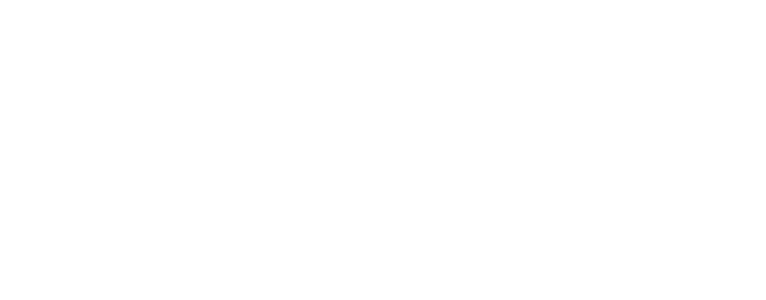
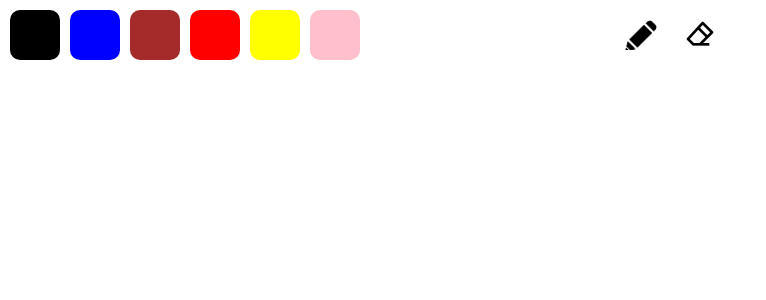
Before and after one commit to Vaishali054/VirtualWhiteboard, a React (Create React App) app: page / in a window 1280 px wide. Shown: the top 300 px of the page, without its empty margins (0-766 px from the left). Built offline with nearby package versions, Linux system fonts and the light colour scheme.

Commit message:
added color palette

```diff
--- a/src/App.js
+++ b/src/App.js
@@ -1,10 +1,10 @@
-
 import './App.css';
+import ColorPalette from './components/Palette/ColorPalette';
 
 function App() {
   return (
     <div className="App">
-
+       <ColorPalette/>
     </div>
   );
 }
--- /dev/null
+++ b/src/components/Palette/ColorPalette.css
@@ -0,0 +1,89 @@
+.color-box {
+    width: 50px;
+    height: 50px;
+    display: inline-block;
+    /*margin-right: 10px;*/
+    border-radius: 10px;
+    margin-right: 10px;
+    cursor: pointer;
+}
+.red {
+    background-color: red;
+}
+
+.black {
+    background-color: black;
+}
+
+.blue {
+    background-color: blue;
+}
+
+.brown {
+    background-color: brown;
+}
+
+.yellow {
+    background-color: yellow;
+}
+
+.pink {
+    background-color: pink;
+}
+
+.color-palette {
+    position: absolute;
+    top: 10px;
+    left: 10px;
+}
+
+@media (max-width: 600px) {
+    .color-box {
+        /* width: 20px;
+        height: 20px;*/
+        width: 30px;
+        height: 30px;
+        margin-right: 5px;
+    }
+}
+
+.pencil
+ {
+    margin-left: 60px;
+    width: 50px;
+    height: 30px;
+    display: inline-block;
+    cursor: pointer;
+    background-size: contain;
+    border-radius: 10px;
+    margin-right: 10px;
+    cursor: pointer;
+    background: url('../../Assets/pencil.png') no-repeat center;
+}
+
+@media (max-width: 600px) {
+
+    .pencil {
+        width: 30px;
+        height: 30px;
+    }
+}
+
+.eraser {
+    margin-top: 20px;
+    width: 50px;
+    height: 30px;
+    display:inline-flex;
+    cursor: pointer;
+    background-size: contain;
+    border-radius: 10px;
+    cursor: pointer;
+    background: url('../../Assets/eraser.png') no-repeat center;
+}
+
+@media (max-width: 600px) {
+    .eraser {
+        width: 30px;
+        height: 30px;
+    }
+}
--- /dev/null
+++ b/src/components/Palette/ColorPalette.jsx
@@ -0,0 +1,74 @@
+import React, { useState } from 'react';
+import './ColorPalette.css';
+
+function ColorPalette() {
+  const [selectedColor, setSelectedColor] = useState(null);
+  const [selectedTool, setSelectedTool] = useState(null);
+
+  const handleColorClick = (color) => {
+    setSelectedColor(color);
+  };
+
+  const handleToolClick = (tool) => {
+    setSelectedTool(tool);
+  };
+
+  return (
+    <div className="container">
+      <div className="color-palette">
+        <div
+          className={`color-box black ${
+            selectedColor === 'black' ? 'selected' : ''
+          }`}
+          onClick={() => handleColorClick('black')}
+        ></div>
+        <div
+          className={`color-box blue ${
+            selectedColor === 'blue' ? 'selected' : ''
+          }`}
+          onClick={() => handleColorClick('blue')}
+        ></div>
+        <div
+          className={`color-box brown ${
+            selectedColor === 'brown' ? 'selected' : ''
+          }`}
+          onClick={() => handleColorClick('brown')}
+        ></div>
+        <div
+          className={`color-box red ${
+            selectedColor === 'red' ? 'selected' : ''
+          }`}
+          onClick={() => handleColorClick('red')}
+        ></div>
+        <div
+          className={`color-box yellow ${
+            selectedColor === 'yellow' ? 'selected' : ''
+          }`}
+          onClick={() => handleColorClick('yellow')}
+        ></div>
+        <div
+          className={`color-box pink ${
+            selectedColor === 'pink' ? 'selected' : ''
+          }`}
+          onClick={() => handleColorClick('pink')}
+        ></div>
+      </div>
+       <div
+    className={`pencil ${
+        selectedTool === 'pencil' ? 'selected' : ''
+    }`}
+    onClick={() => handleToolClick('pencil')}
+></div>
+<div
+    className={`eraser ${
+        selectedTool === 'eraser' ? 'selected' : ''
+    }`}
+    onClick={() => handleToolClick('eraser')}
+></div>
+
+
+    </div>
+  );
+}
+
+export default ColorPalette;
```
Also changed, not shown: src/Assets/eraser.png (added), src/Assets/pencil.png (added).
